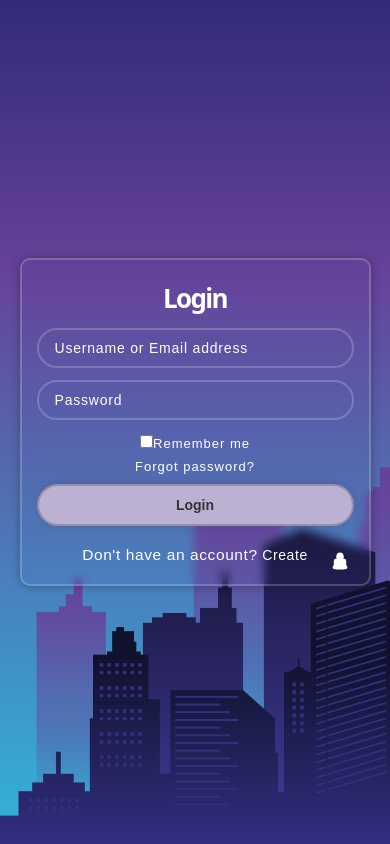
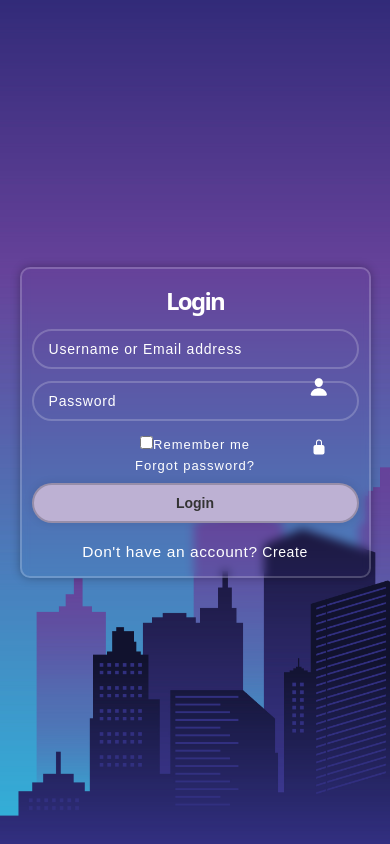
Before and after one commit to sumaira-ameen/log-inpage, a plain HTML site: page index.html in a window 390 px wide. Drawn offline with nearby package versions, Linux system fonts and the light colour scheme.

Commit message:
Update styles.css

```diff
--- a/styles.css
+++ b/styles.css
@@ -141,45 +141,27 @@ button:hover {
     color: #fff;
     border: 2px solid rgba(255, 255, 255, .2);
 }
+
 @media (max-width: 480px) {
   .container {
     width: 90%;
-    padding: 20px 15px;
+    padding: 15px 10px;
   }
+  h1 { font-size: 24px; }
+  .input-field input { padding: 12px 15px; font-size: 14px; }
+  .container button { font-size: 14px; height: 40px; }
+  .remember-forgot { flex-direction: column; align-items: center; gap: 6px; font-size: 13px; }
+  .create { font-size: 13px; margin-top: 15px; }
+}
 
-  h1 {
-    font-size: 26px;
+@media (min-width: 481px) and (max-width: 1024px) {
+  .container {
+    width: 70%;
+    padding: 20px;
   }
-
-  .input-field input {
-    padding: 12px 16px;
-    font-size: 14px;
-  }
-
-  .input-username ion-icon,
-  .input-password ion-icon {
-    right: 20px;
-    top: auto;
-    bottom: 14px;
-    transform: none;
-    font-size: 18px;
-  }
-
- .remember-forgot {
-    flex-direction: column;
-    align-items: center;
-    text-align: center;
-    gap: 8px;
-    font-size: 13px;
-  }
-
-  .container button {
-    font-size: 14px;
-    height: 42px;
-  }
-
-  .create {
-    font-size: 13px;
-    margin-top: 15px;
-  }
+  h1 { font-size: 28px; }
+  .input-field input { padding: 14px; font-size: 16px; }
+  .container button { font-size: 16px; height: 45px; }
+  .remember-forgot { flex-direction: row; justify-content: space-between; font-size: 14px; }
+  .create { font-size: 14px; margin-top: 20px; }
 }
```
